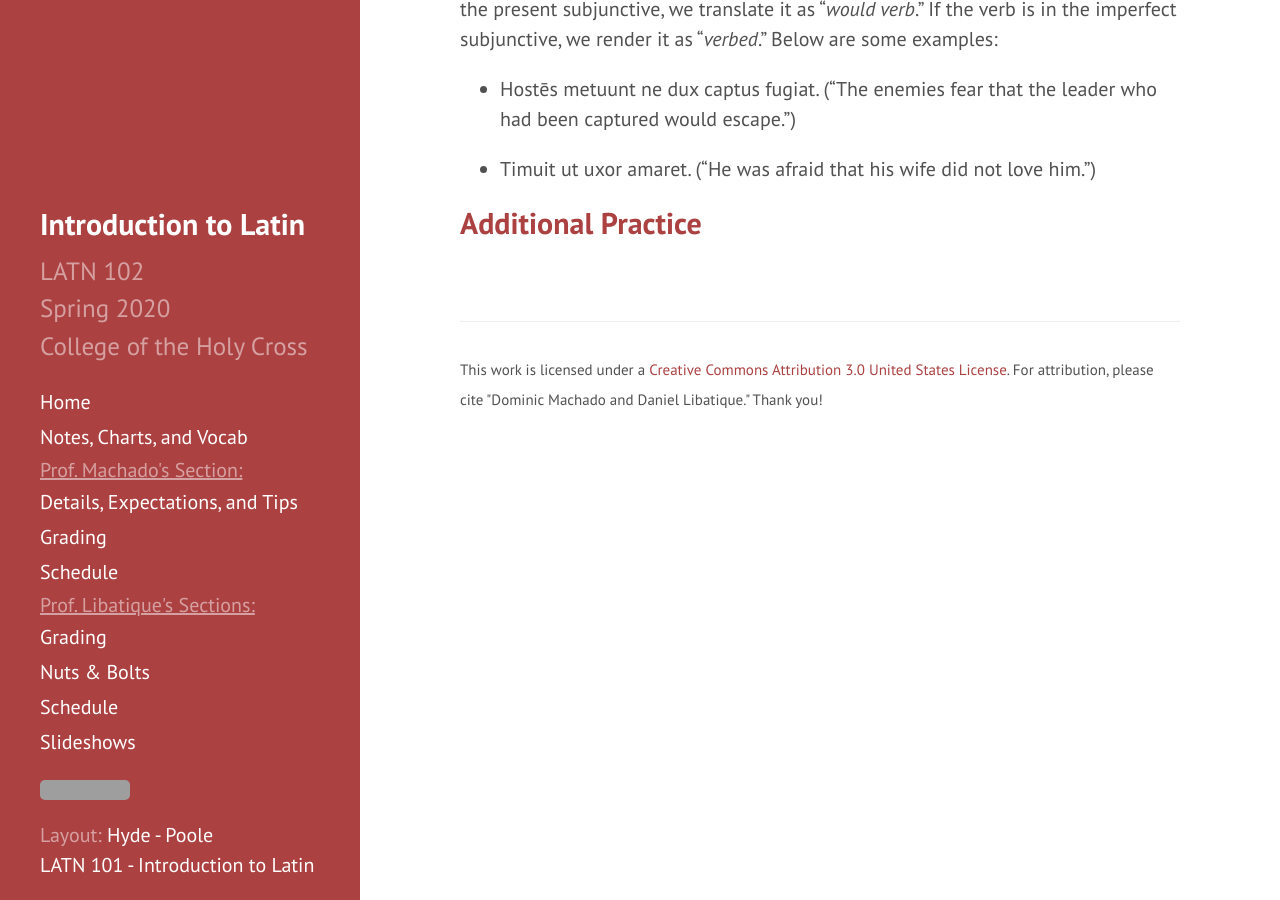
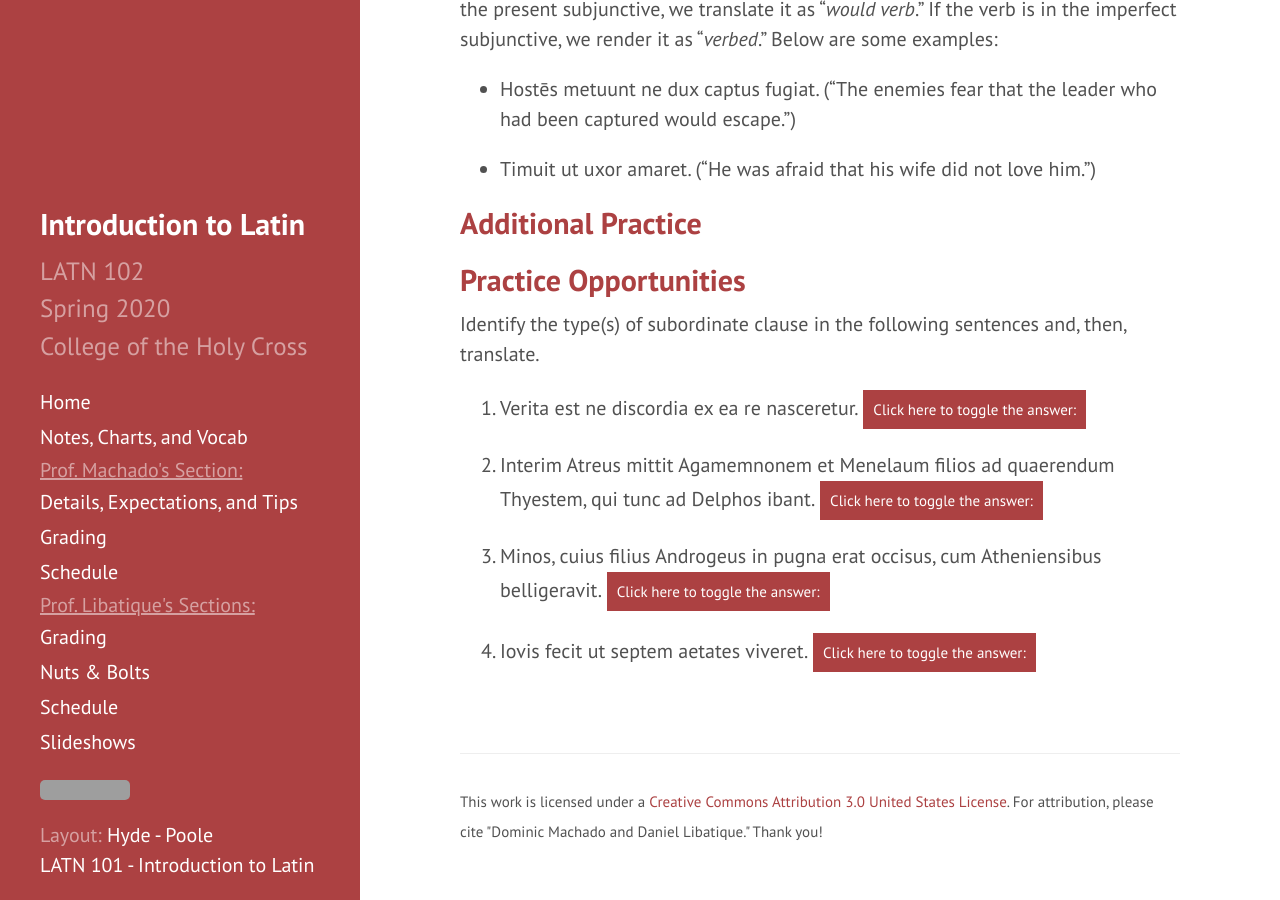
Before and after one commit to DLibatique/LATN102-S20, a Jekyll site: the page built from notes/16-fear-clauses.md, in a window 1280 px wide and 900 px high, scrolled down 598 px. Built offline with Jekyll 4.4.1, drawn with Linux system fonts in a browser that asks for light colours; grey boxes are pictures that could not be loaded.

Commit message:
added practice questions

```diff
--- a/notes/16-fear-clauses.md
+++ b/notes/16-fear-clauses.md
@@ -21,3 +21,19 @@ When translating a fear clause, we translate **ne** as that. If the verb in the
 - Timuit ut uxor amaret. ("He was afraid that his wife did not love him.")
 
 ## Additional Practice
+
+## Practice Opportunities
+
+Identify the type(s) of subordinate clause in the following sentences and, then, translate.
+
+1. Verita est ne discordia ex ea re nasceretur.
+<button onclick="toggleDisplay('prac1')">Click here to toggle the answer:</button> <span style="display: none;" id="prac1">"fear clause introduced by verita est ne; She was fearful that discord would be borne from this circumstance."</span>
+
+2. Interim Atreus mittit Agamemnonem et Menelaum filios ad quaerendum Thyestem, qui tunc ad Delphos ibant.
+<button onclick="toggleDisplay('prac2')">Click here to toggle the answer:</button> <span style="display: none;" id="prac2">"relative clause; Meanwhile Atreus sent Agamemnon and Menelaus, his sons, to find Thyestes, who was, then, going to Delphi."</span>
+
+3. Minos, cuius filius Androgeus in pugna erat occisus, cum Atheniensibus belligeravit.
+<button onclick="toggleDisplay('prac3')">Click here to toggle the answer:</button> <span style="display: none;" id="prac3">"relative clause; Minos, whose son Androgeius had been killed in battle, fought with the Athenians."</span>
+
+4. Iovis fecit ut septem aetates viveret.
+<button onclick="toggleDisplay('prac4')">Click here to toggle the answer:</button> <span style="display: none;" id="prac4">"result clause; Jupiter made it so that he lived for seven lifetimes."</span>
```
